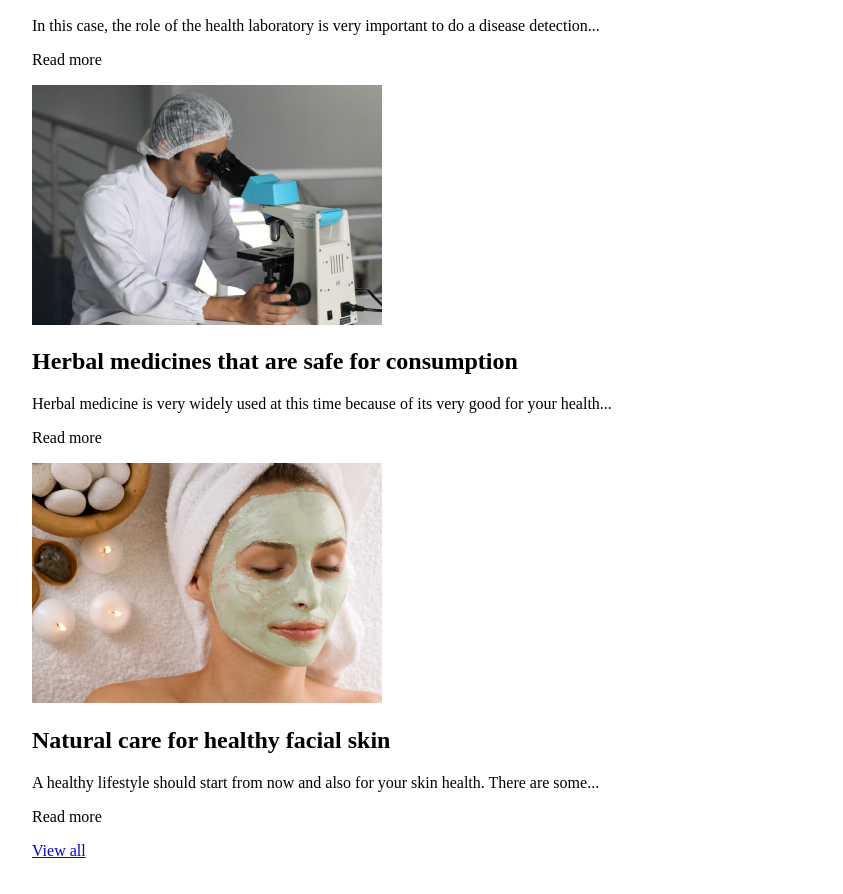
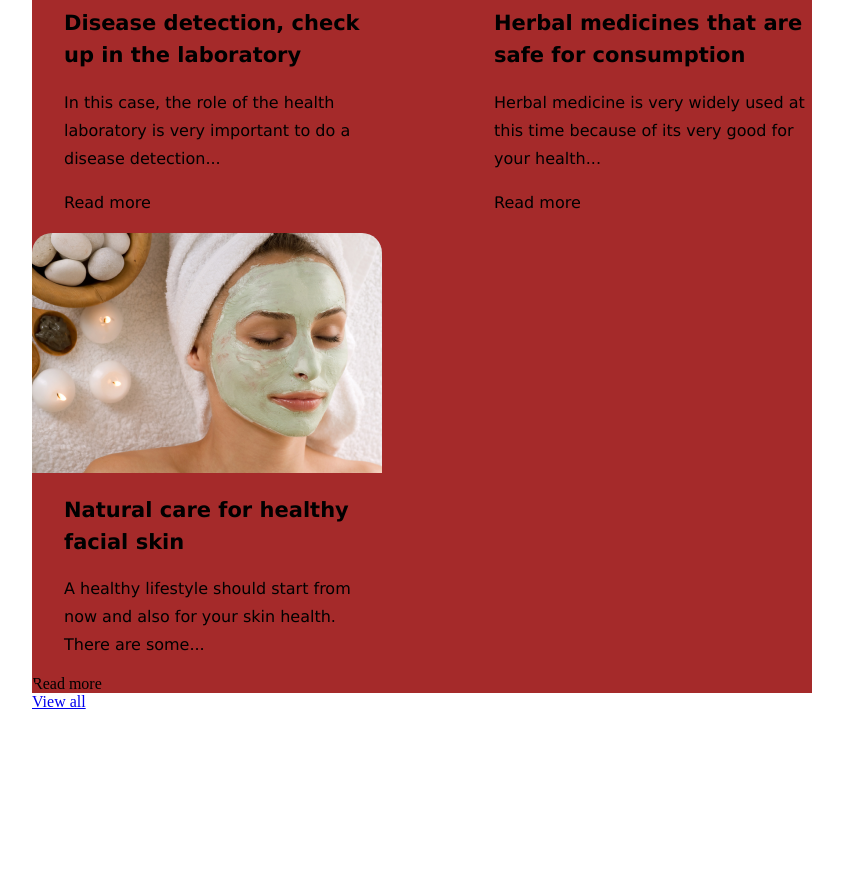
Before and after one commit to Tonya182/Trafalgar, a plain HTML site: page index.html in a window 1280 px wide. Shown: the part 4613-5507 px from the top of the page, without its empty margins (218-1061 px from the left). Drawn offline with Linux system fonts and the light colour scheme.

Commit message:
Сделали столбики

```diff
--- a/index.html
+++ b/index.html
@@ -166,9 +166,9 @@
 					facial skin</h2>
 				<p>A healthy lifestyle should start from now and also for your skin health.
 					There are some...</p>
-				<p class="late-article-info__element late-article-info__element_link">
+				<a class="late-article-info__element late-article-info__element_link">
 					Read more
-				</p>
+				</a>
 			</div>
 		</div>
 		<a href="http://google.com" class="link"> <span>View all</span></a>
--- a/scss/style.scss
+++ b/scss/style.scss
@@ -344,8 +344,8 @@ body {
 .late-article {
 	height: 810px;
 	margin: 250px;
-	background-color: blue;
-	.late-article-text {
+
+	&-text {
 		text-align: center;
 		h2 {
 			text-align: center;
@@ -356,4 +356,33 @@ body {
 			line-height: 56px;
 		}
 	}
+	&-info {
+		margin-top: 40px;
+		background-color: brown;
+		display: flex;
+		flex-wrap: wrap;
+		justify-content: space-between;
+
+		&__element {
+			width: 350px;
+			border-radius: 20px;
+			overflow: hidden;
+			h2 {
+				font-family: "Lucida Sans", "Lucida Sans Regular", "Lucida Grande", "Lucida Sans Unicode", Geneva, Verdana,
+					sans-serif;
+				font-weight: 700;
+				font-size: 21px;
+				line-height: 32px;
+				margin-left: 32px;
+			}
+			p {
+				font-family: "Lucida Sans", "Lucida Sans Regular", "Lucida Grande", "Lucida Sans Unicode", Geneva, Verdana,
+					sans-serif;
+				font-weight: 300;
+				font-size: 16px;
+				line-height: 28px;
+				margin-left: 32px;
+			}
+		}
+	}
 }
```
Also changed, not shown: css/style.css.
